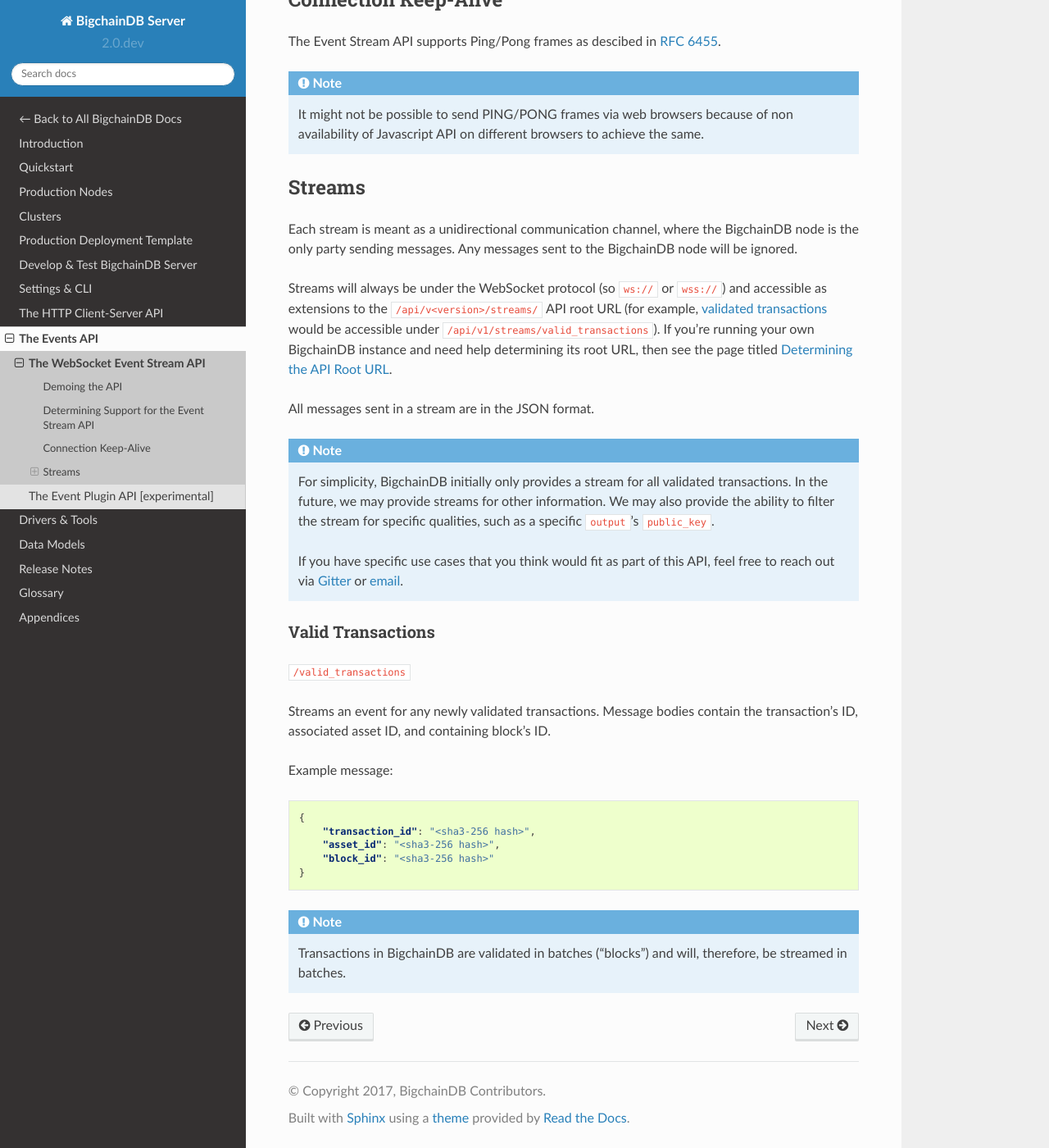
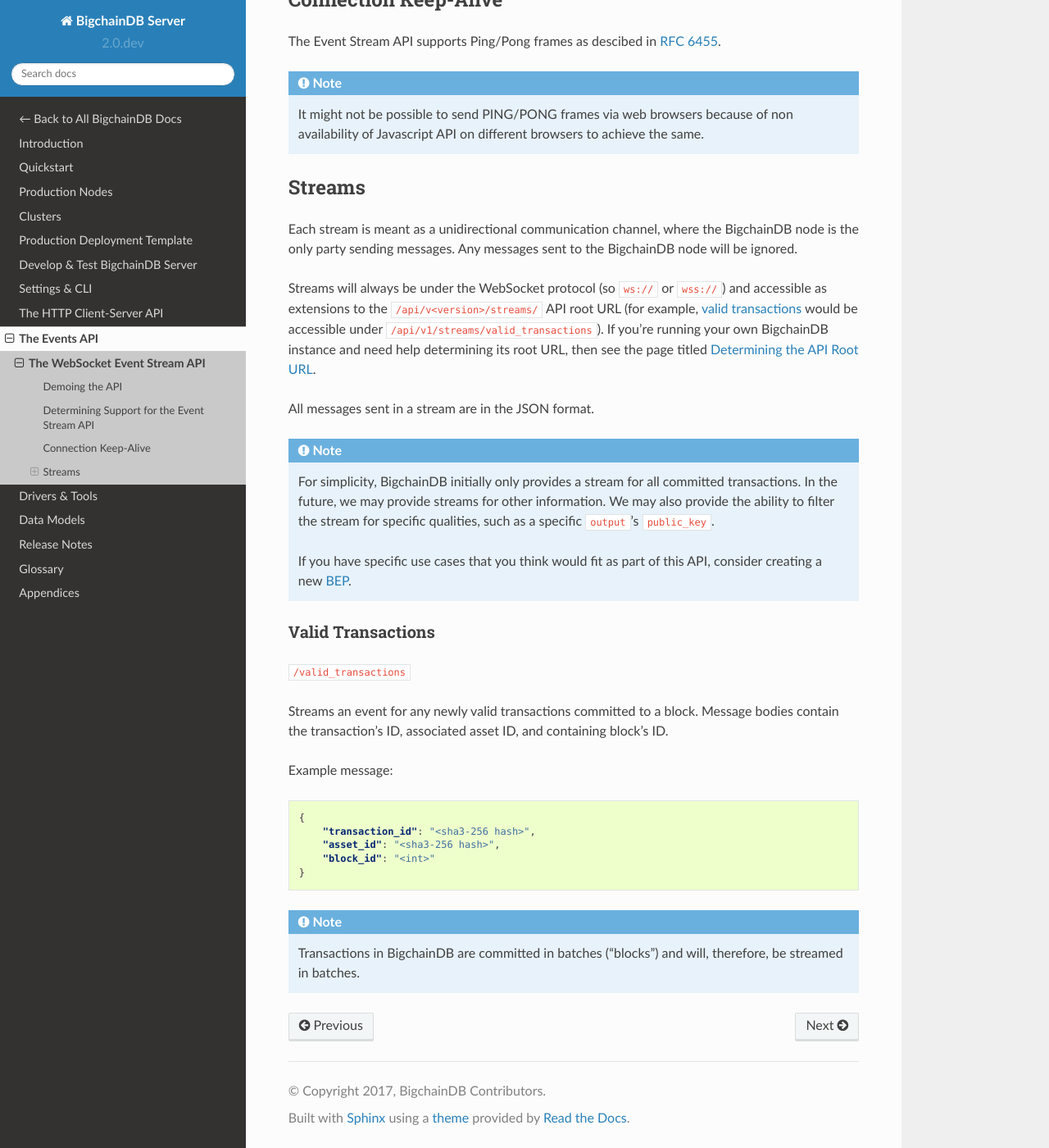
Before and after one commit to bigchaindb/bigchaindb, a Sphinx documentation site: the page built from docs/server/source/events/websocket-event-stream-api.rst, in a window 1280 px wide and 1400 px high, scrolled down 813 px. Shown: the whole window at 82% size. Built offline with Sphinx 7.4.7 and the Read the Docs theme 2.0.0, drawn with Linux system fonts in a browser that asks for light colours; some of the changed text lies outside the part shown.

Commit message:
Problem: there are no events for invalid blocks (#2163)
Solution: update the documentation to reflect this. I've also removed
the documentation about the event plugin API. That part needs to be
refactored to work properly with BigchainDB 2.0. We can reintroduce it
later.

```diff
--- a/docs/server/source/events/index.rst
+++ b/docs/server/source/events/index.rst
@@ -5,4 +5,3 @@
     :maxdepth: 1
 
     websocket-event-stream-api
-    event-plugin-api
--- a/docs/server/source/events/websocket-event-stream-api.rst
+++ b/docs/server/source/events/websocket-event-stream-api.rst
@@ -11,7 +11,7 @@
 BigchainDB provides real-time event streams over the WebSocket protocol with
 the Event Stream API.
 Connecting to an event stream from your application enables a BigchainDB node
-to notify you as events occur, such as new `validated transactions <#valid-transactions>`_.
+to notify you as events occur, such as new `valid transactions <#valid-transactions>`_.
 
 
 Demoing the API
@@ -60,7 +60,7 @@
 
 Streams will always be under the WebSocket protocol (so ``ws://`` or
 ``wss://``) and accessible as extensions to the ``/api/v<version>/streams/``
-API root URL (for example, `validated transactions <#valid-transactions>`_
+API root URL (for example, `valid transactions <#valid-transactions>`_
 would be accessible under ``/api/v1/streams/valid_transactions``). If you're
 running your own BigchainDB instance and need help determining its root URL,
 then see the page titled :ref:`determining-the-api-root-url`.
@@ -70,22 +70,22 @@
 .. note::
 
     For simplicity, BigchainDB initially only provides a stream for all
-    validated transactions. In the future, we may provide streams for other
+    committed transactions. In the future, we may provide streams for other
     information. We may
     also provide the ability to filter the stream for specific qualities, such
     as a specific ``output``'s ``public_key``.
 
     If you have specific use cases that you think would fit as part of this
-    API, feel free to reach out via `Gitter <https://gitter.im/bigchaindb/bigchaindb>`_
-    or `email <mailto:product@bigchaindb.com>`_.
+    API, consider creating a new `BEP <https://github.com/bigchaindb/BEPs>`_.
 
 Valid Transactions
 ~~~~~~~~~~~~~~~~~~
 
 ``/valid_transactions``
 
-Streams an event for any newly validated transactions. Message bodies contain
-the transaction's ID, associated asset ID, and containing block's ID.
+Streams an event for any newly valid transactions committed to a block. Message
+bodies contain the transaction's ID, associated asset ID, and containing
+block's ID.
 
 Example message:
 
@@ -94,11 +94,11 @@
     {
         "transaction_id": "<sha3-256 hash>",
         "asset_id": "<sha3-256 hash>",
-        "block_id": "<sha3-256 hash>"
+        "block_id": "<int>"
     }
 
 
 .. note::
 
-    Transactions in BigchainDB are validated in batches ("blocks") and will,
+    Transactions in BigchainDB are committed in batches ("blocks") and will,
     therefore, be streamed in batches.
```
Also changed, not shown: docs/server/source/events/event-plugin-api.rst (deleted, +0 -67 lines).
